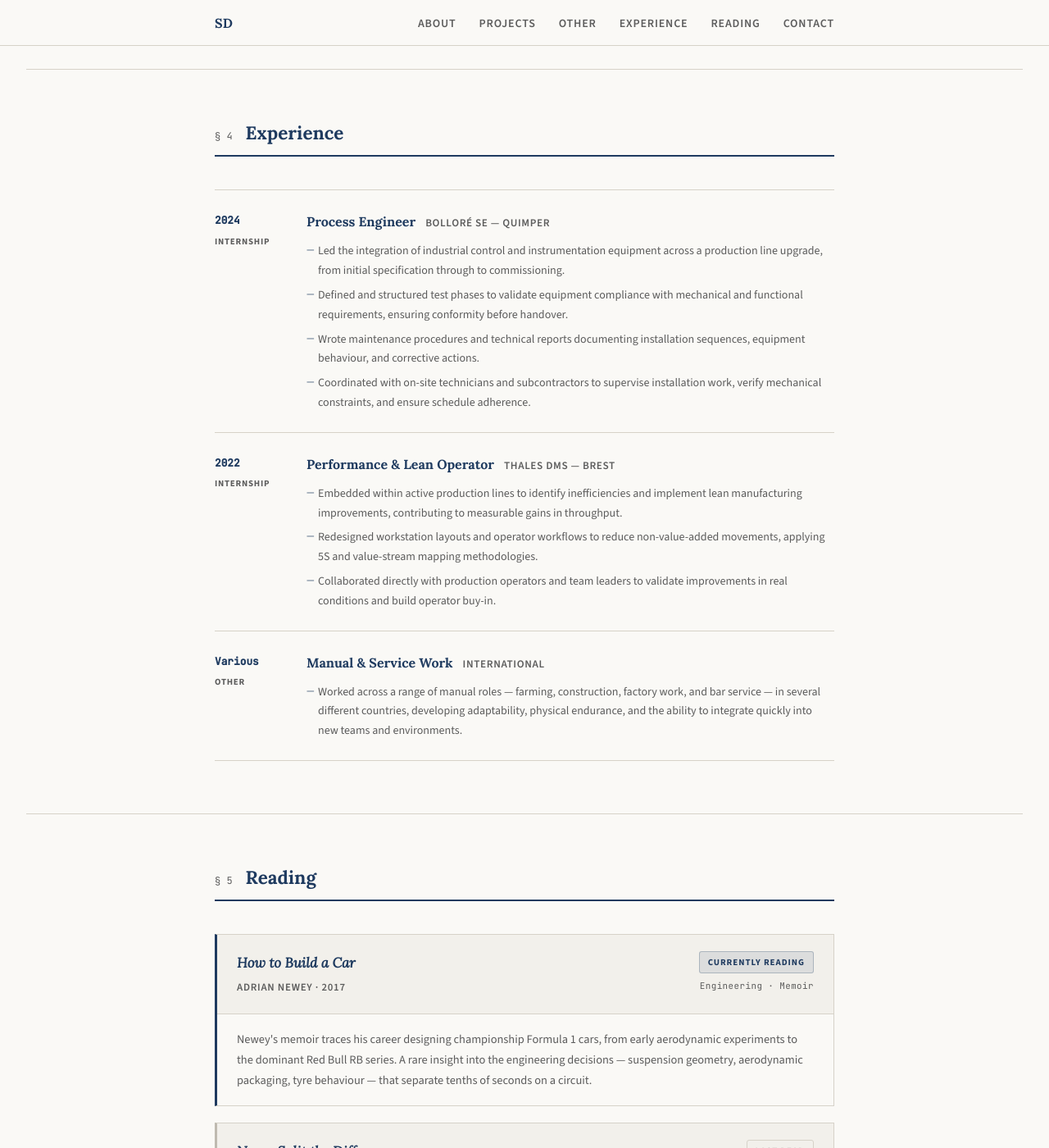
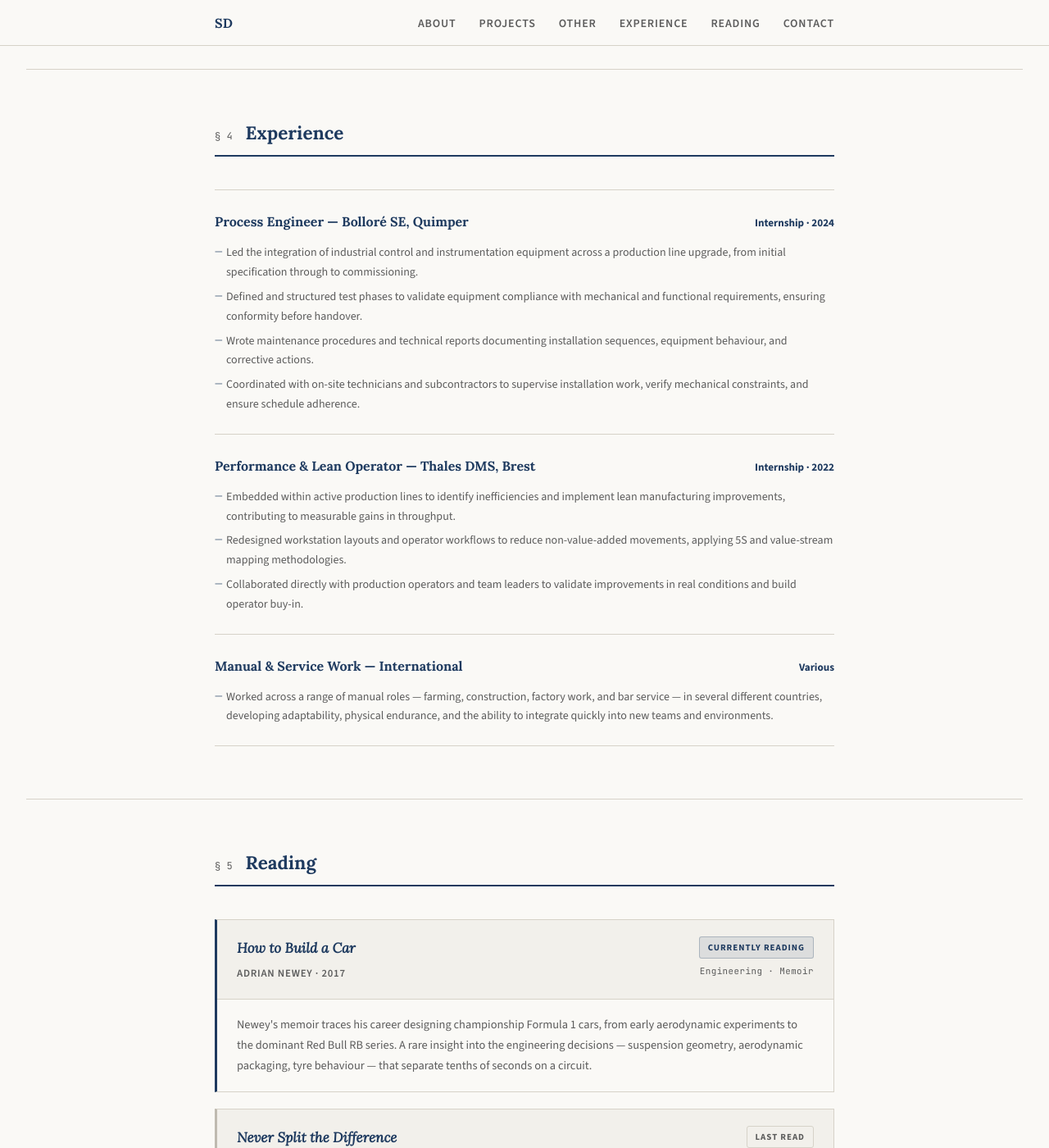
Before and after one commit to SamuelDADEN/Portofolio-Samuel-Daden, a Jekyll site: the page built from index.html, in a window 1280 px wide and 1400 px high, scrolled down 4811 px. Shown: the whole window at 82% size. Built offline with Jekyll 4.4.1, drawn with Linux system fonts in a browser that asks for light colours.

Commit message:
design: experience header on one line, date flush right
Role + company on the left, date on the right, both bold,
with gap between header and bullets.

https://claude.ai/code/session_012aPQPhdN9sN9dcAX4rw1B2

```diff
--- a/_sass/_home.scss
+++ b/_sass/_home.scss
@@ -216,54 +216,20 @@
 }
 
 .exp-entry {
-  display: grid;
-  grid-template-columns: 88px 1fr;
-  gap: 0 24px;
+  display: flex;
+  flex-direction: column;
+  gap: 12px;
   padding: 24px 0;
   border-bottom: 1px solid $color-border;
 
   &:first-child { border-top: 1px solid $color-border; }
-
-  @media (max-width: 600px) {
-    grid-template-columns: 1fr;
-    gap: 8px 0;
-  }
-}
-
-.exp-left {
-  display: flex;
-  flex-direction: column;
-  gap: 4px;
-  padding-top: 2px;
-}
-
-.exp-date {
-  font-family: $font-mono;
-  font-size: 0.8rem;
-  color: $color-navy;
-  font-weight: 600;
-}
-
-.exp-type {
-  font-family: $font-sans;
-  font-size: 0.68rem;
-  font-weight: 700;
-  text-transform: uppercase;
-  letter-spacing: 0.07em;
-  color: $color-muted;
-}
-
-.exp-body {
-  display: flex;
-  flex-direction: column;
-  gap: 10px;
 }
 
 .exp-header {
   display: flex;
+  justify-content: space-between;
   align-items: baseline;
-  gap: 12px;
-  flex-wrap: wrap;
+  gap: 16px;
 }
 
 .exp-role {
@@ -273,13 +239,13 @@
   color: $color-navy;
 }
 
-.exp-company {
+.exp-date {
   font-family: $font-sans;
   font-size: 0.82rem;
-  font-weight: 600;
-  color: $color-muted;
-  text-transform: uppercase;
-  letter-spacing: 0.05em;
+  font-weight: 700;
+  color: $color-navy;
+  white-space: nowrap;
+  flex-shrink: 0;
 }
 
 .exp-bullets {
--- a/index.html
+++ b/index.html
@@ -201,14 +201,9 @@ title: Home
   <div class="experience-list">
 
     <div class="exp-entry">
-      <div class="exp-left">
-        <span class="exp-date">2024</span>
-        <span class="exp-type">Internship</span>
-      </div>
-      <div class="exp-body">
       <div class="exp-header">
-          <span class="exp-role">Process Engineer</span>
-          <span class="exp-company">Bolloré SE — Quimper</span>
+        <span class="exp-role">Process Engineer — Bolloré SE, Quimper</span>
+        <span class="exp-date">Internship · 2024</span>
       </div>
       <ul class="exp-bullets">
         <li>Led the integration of industrial control and instrumentation equipment across a production line upgrade, from initial specification through to commissioning.</li>
@@ -217,17 +212,11 @@ title: Home
         <li>Coordinated with on-site technicians and subcontractors to supervise installation work, verify mechanical constraints, and ensure schedule adherence.</li>
       </ul>
     </div>
-    </div>
 
     <div class="exp-entry">
-      <div class="exp-left">
-        <span class="exp-date">2022</span>
-        <span class="exp-type">Internship</span>
-      </div>
-      <div class="exp-body">
       <div class="exp-header">
-          <span class="exp-role">Performance &amp; Lean Operator</span>
-          <span class="exp-company">Thales DMS — Brest</span>
+        <span class="exp-role">Performance &amp; Lean Operator — Thales DMS, Brest</span>
+        <span class="exp-date">Internship · 2022</span>
       </div>
       <ul class="exp-bullets">
         <li>Embedded within active production lines to identify inefficiencies and implement lean manufacturing improvements, contributing to measurable gains in throughput.</li>
@@ -235,22 +224,15 @@ title: Home
         <li>Collaborated directly with production operators and team leaders to validate improvements in real conditions and build operator buy-in.</li>
       </ul>
     </div>
-    </div>
 
     <div class="exp-entry">
-      <div class="exp-left">
+      <div class="exp-header">
+        <span class="exp-role">Manual &amp; Service Work — International</span>
         <span class="exp-date">Various</span>
-        <span class="exp-type">Other</span>
-      </div>
-      <div class="exp-body">
-        <div class="exp-header">
-          <span class="exp-role">Manual &amp; Service Work</span>
-          <span class="exp-company">International</span>
       </div>
       <ul class="exp-bullets">
         <li>Worked across a range of manual roles — farming, construction, factory work, and bar service — in several different countries, developing adaptability, physical endurance, and the ability to integrate quickly into new teams and environments.</li>
       </ul>
-      </div>
     </div>
 
   </div>
```
Lines whose indentation alone changed are shown as unchanged.
